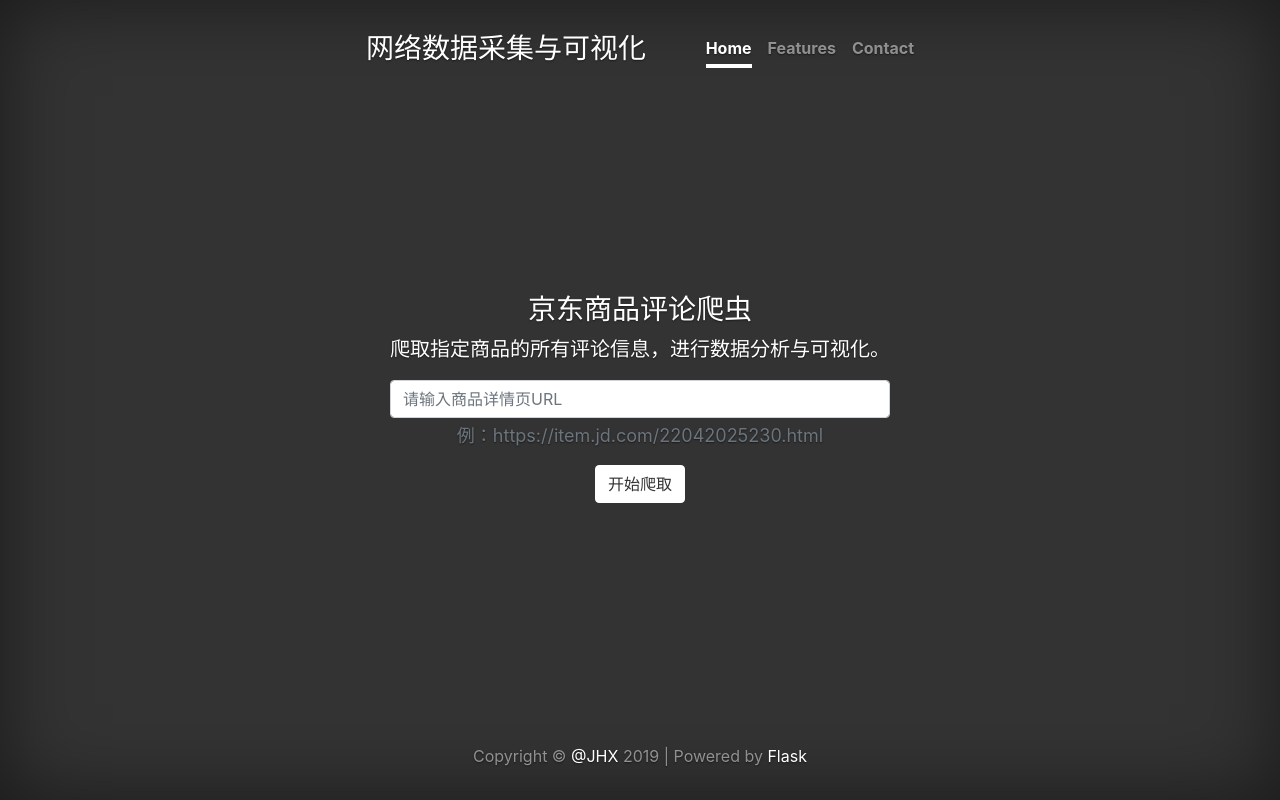
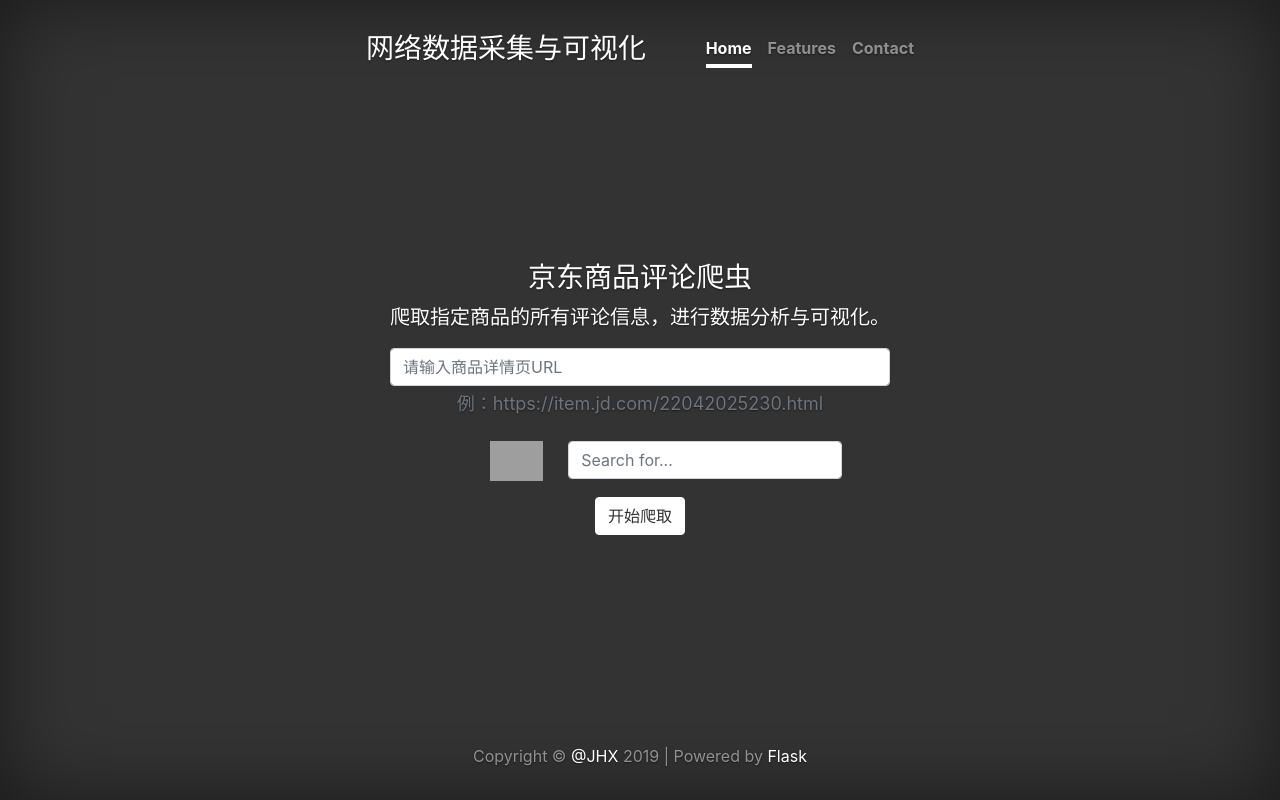
Before and after one commit to fgksgf/DCVS, a Flask app: page / in a window 1280 px wide. Run offline with Flask 2, Linux system fonts and the light colour scheme; some libraries are stand-ins or nearby versions; grey boxes are pictures that could not be loaded.

Commit message:
debug:2019-03-24

```diff
--- a/templates/index.html
+++ b/templates/index.html
@@ -5,12 +5,14 @@
     <meta name="viewport" content="width=device-width, initial-scale=1, shrink-to-fit=no">
     <meta name="description" content="">
     <meta name="author" content="">
-    <link rel="icon" href="../../../../favicon.ico">
 
     <title>分布式网络数据采集与可视化系统</title>
 
-    <link href="/static/css/bootstrap.css" rel="stylesheet">
-    <link href="/static/css/index.css" rel="stylesheet">
+    <link href="../static/css/bootstrap.css" rel="stylesheet">
+    <link href="../static/css/index.css" rel="stylesheet">
+
+    <!--<link href="/static/css/bootstrap.css" rel="stylesheet">-->
+    <!--<link href="/static/css/index.css" rel="stylesheet">-->
 </head>
 
 <body class="text-center">
@@ -36,6 +38,17 @@
                        placeholder="请输入商品详情页URL">
                 <small id="urlHelp" class="form-text text-muted">例：https://item.jd.com/22042025230.html
                 </small>
+                <br>
+                <div class="input-group">
+                    <div style="margin-left: 20%;margin-right: 5%">
+                        <img src="../static/img/xhyw.png" onclick="this.src='/code?'+ Math.random()" style="height: 40px;">
+                    </div>
+                    <div style="height: 40px">
+                        <input type="text" class="form-control" placeholder="Search for...">
+                    </div>
+                </div><!-- /input-group -->
+                <!--<img src="/code " onclick="this.src='/code?'+ Math.random()">-->
+                <!--<input type="text" class="form-control" placeholder="请输入验证码" style="display: inline">-->
             </div>
         </form>
         <div class="alert alert-dark fade show" role="alert" style="display: none;">
@@ -59,7 +72,8 @@
         src="https://code.jquery.com/jquery-3.3.1.js"
         integrity="sha256-2Kok7MbOyxpgUVvAk/HJ2jigOSYS2auK4Pfzbm7uH60="
         crossorigin="anonymous"></script>
-<script src="/static/js/bootstrap.js"></script>
+<script src="../static/js/bootstrap.js"></script>
+<!--<script src="/static/js/bootstrap.js"></script>-->
 <script>
     $("#btn1").on('click', function () {
         const url = $('input').val();
@@ -91,7 +105,7 @@
                 if (data.result === 'ok') {
                     alert('爬取完成！');
                     // 页面跳转
-                    location.href ='http://' + location.host + '/analyze/jd/bar/' + data.pid
+                    location.href = 'http://' + location.host + '/analyze/jd/bar/' + data.pid
                 }
             },
             error: function () {
```
Also changed, not shown: static/js/bootstrap.bundle.js, static/js/bootstrap.js.
